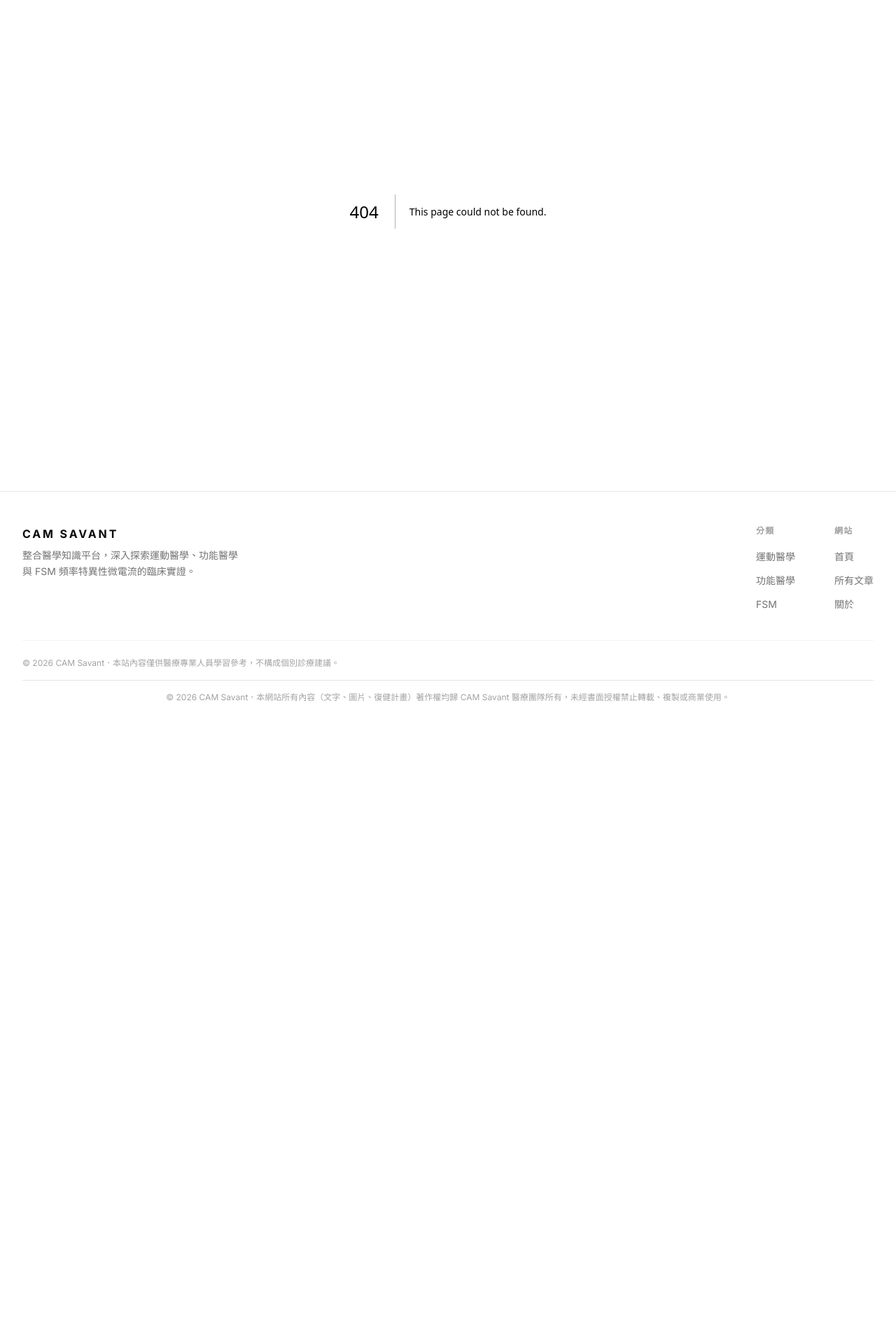
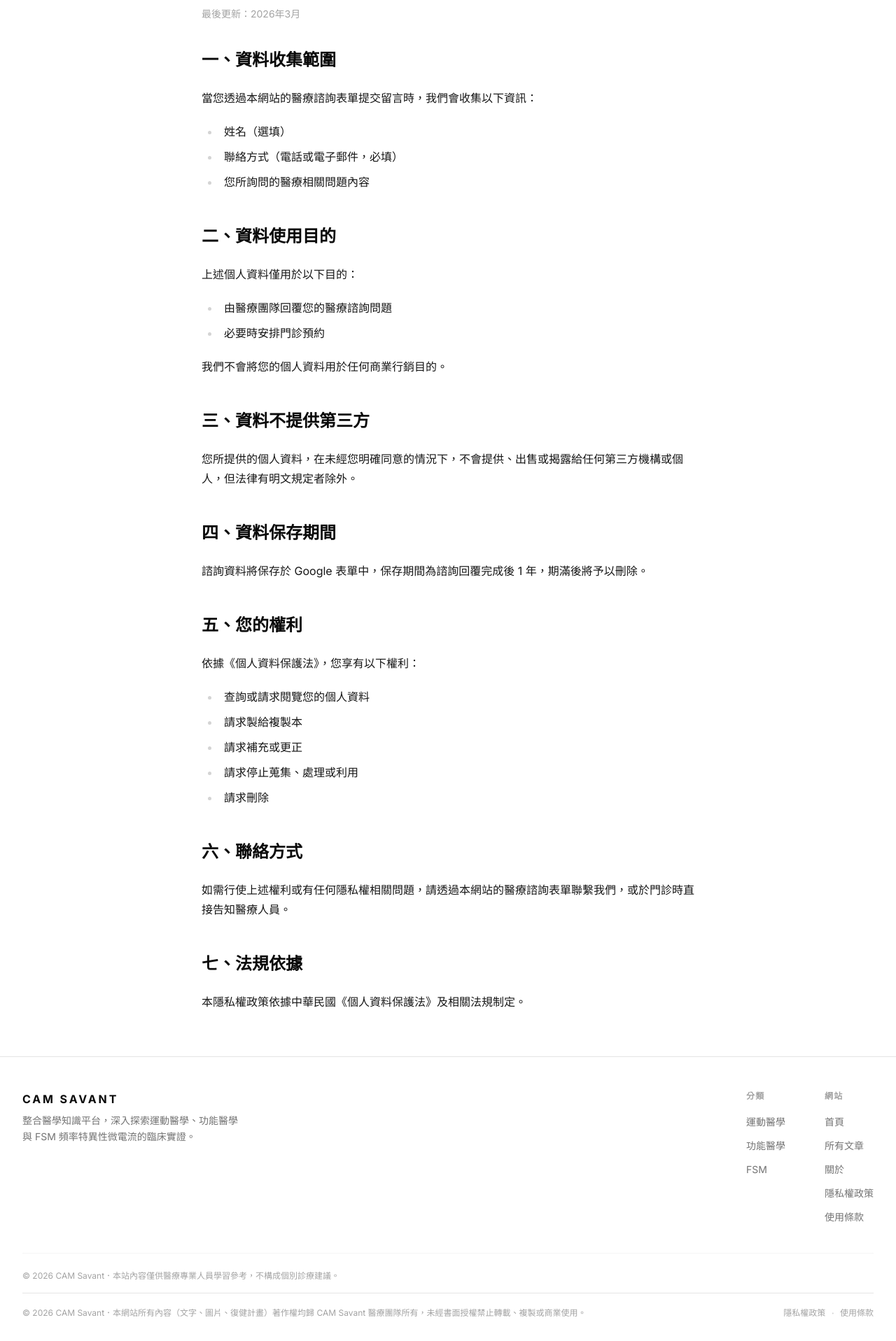
Before and after one commit to Daniel-Yang-Savant/cam-savant, a Next.js app: page /privacy in a window 1280 px wide. Before the commit this address had no page. Shown: the part 163-2080 px from the top of the page at 70% size. Before the commit the page ends 1216 px from the top, so only its background shows below. Built offline with nearby package versions, Linux system fonts and the light colour scheme.

Commit message:
feat: add privacy policy, terms of use, medical disclaimer box

```diff
--- a/app/perioperative-rehab/[slug]/page.tsx
+++ b/app/perioperative-rehab/[slug]/page.tsx
@@ -148,6 +148,13 @@ export default async function PerioperativeRehabArticlePage({ params }: Props) {
               </div>
             </header>
 
+            {/* ── Medical disclaimer ── */}
+            <div className="bg-amber-50 dark:bg-amber-950 border border-amber-200 dark:border-amber-800 rounded-xl px-5 py-4 mb-8 text-sm text-amber-800 dark:text-amber-200 leading-relaxed">
+              <strong>⚠️ 重要提醒：</strong>
+              本復健計劃僅供參考，實際進程須由您的主責醫師依個別狀況評估調整。
+              如有疼痛加劇、腫脹異常或其他不適，請立即停止並回診。
+            </div>
+
             {/* Print button */}
             <PrintButton />
 
--- /dev/null
+++ b/app/privacy/page.tsx
@@ -0,0 +1,48 @@
+import type { Metadata } from 'next'
+export const metadata: Metadata = {
+  title: '隱私權政策',
+  description: 'CAM Savant 隱私權政策',
+}
+export default function PrivacyPage() {
+  return (
+    <div className="min-h-screen bg-white dark:bg-neutral-900">
+      <div className="max-w-3xl mx-auto px-4 sm:px-6 lg:px-8 py-16">
+        <h1 className="text-3xl font-bold text-neutral-950 dark:text-neutral-100 mb-2">隱私權政策</h1>
+        <p className="text-sm text-neutral-400 mb-10">最後更新：2026年3月</p>
+        <div className="prose prose-neutral dark:prose-invert max-w-none">
+          <h2>一、資料收集範圍</h2>
+          <p>當您透過本網站的醫療諮詢表單提交留言時，我們會收集以下資訊：</p>
+          <ul>
+            <li>姓名（選填）</li>
+            <li>聯絡方式（電話或電子郵件，必填）</li>
+            <li>您所詢問的醫療相關問題內容</li>
+          </ul>
+          <h2>二、資料使用目的</h2>
+          <p>上述個人資料僅用於以下目的：</p>
+          <ul>
+            <li>由醫療團隊回覆您的醫療諮詢問題</li>
+            <li>必要時安排門診預約</li>
+          </ul>
+          <p>我們不會將您的個人資料用於任何商業行銷目的。</p>
+          <h2>三、資料不提供第三方</h2>
+          <p>您所提供的個人資料，在未經您明確同意的情況下，不會提供、出售或揭露給任何第三方機構或個人，但法律有明文規定者除外。</p>
+          <h2>四、資料保存期間</h2>
+          <p>諮詢資料將保存於 Google 表單中，保存期間為諮詢回覆完成後 1 年，期滿後將予以刪除。</p>
+          <h2>五、您的權利</h2>
+          <p>依據《個人資料保護法》，您享有以下權利：</p>
+          <ul>
+            <li>查詢或請求閱覽您的個人資料</li>
+            <li>請求製給複製本</li>
+            <li>請求補充或更正</li>
+            <li>請求停止蒐集、處理或利用</li>
+            <li>請求刪除</li>
+          </ul>
+          <h2>六、聯絡方式</h2>
+          <p>如需行使上述權利或有任何隱私權相關問題，請透過本網站的醫療諮詢表單聯繫我們，或於門診時直接告知醫療人員。</p>
+          <h2>七、法規依據</h2>
+          <p>本隱私權政策依據中華民國《個人資料保護法》及相關法規制定。</p>
+        </div>
+      </div>
+    </div>
+  )
+}
--- /dev/null
+++ b/app/terms/page.tsx
@@ -0,0 +1,37 @@
+import type { Metadata } from 'next'
+export const metadata: Metadata = {
+  title: '使用條款',
+  description: 'CAM Savant 使用條款',
+}
+export default function TermsPage() {
+  return (
+    <div className="min-h-screen bg-white dark:bg-neutral-900">
+      <div className="max-w-3xl mx-auto px-4 sm:px-6 lg:px-8 py-16">
+        <h1 className="text-3xl font-bold text-neutral-950 dark:text-neutral-100 mb-2">使用條款</h1>
+        <p className="text-sm text-neutral-400 mb-10">最後更新：2026年3月</p>
+        <div className="prose prose-neutral dark:prose-invert max-w-none">
+          <h2>一、網站性質聲明</h2>
+          <p>CAM Savant（以下簡稱「本網站」）提供之所有內容，包含文章、復健計劃、衛教資訊等，均為醫療衛教資訊，目的在於提升醫療知識，不構成任何醫療診斷、治療建議或醫病關係之建立。</p>
+          <h2>二、不取代面診</h2>
+          <p>本網站內容不能取代醫師的面對面診察與個別評估。每位患者的身體狀況、手術方式及恢復進程均不相同，任何復健計劃的實際執行，均須由您的主責醫師依個別狀況評估後決定。</p>
+          <h2>三、術後復健專區</h2>
+          <p>術後復健專區之內容僅供醫療團隊之就診患者參考使用。患者在執行任何復健動作前，應先確認已獲得主責醫師的許可，並在專業人員指導下進行。</p>
+          <h2>四、緊急醫療聲明</h2>
+          <p>如有以下緊急狀況，請立即前往最近的急診室：</p>
+          <ul>
+            <li>術後傷口大量出血或滲液</li>
+            <li>突發性劇烈疼痛</li>
+            <li>肢體嚴重腫脹、發紫或失去感覺</li>
+            <li>呼吸困難、胸痛或心悸</li>
+            <li>高燒或其他感染症狀</li>
+          </ul>
+          <p><strong>本網站無法提供緊急醫療協助，請勿透過本網站尋求緊急醫療救援。</strong></p>
+          <h2>五、著作權</h2>
+          <p>本網站所有內容之著作權均歸 CAM Savant 醫療團隊所有，未經書面授權禁止轉載、複製或商業使用。</p>
+          <h2>六、免責聲明</h2>
+          <p>本網站對於因使用本網站資訊而產生之任何直接或間接損害，不負任何法律責任。使用本網站即表示您同意本使用條款。</p>
+        </div>
+      </div>
+    </div>
+  )
+}
--- a/components/Footer.tsx
+++ b/components/Footer.tsx
@@ -51,9 +51,11 @@ export default function Footer() {
               </h3>
               <ul className="space-y-2.5">
                 {[
-                  ['/',       '首頁'],
-                  ['/posts',  '所有文章'],
-                  ['/about',  '關於'],
+                  ['/',         '首頁'],
+                  ['/posts',    '所有文章'],
+                  ['/about',    '關於'],
+                  ['/privacy',  '隱私權政策'],
+                  ['/terms',    '使用條款'],
                 ].map(([href, label]) => (
                   <li key={href}>
                     <Link
@@ -77,10 +79,19 @@ export default function Footer() {
         </div>
 
         {/* ── Copyright ── */}
-        <div className="mt-4 border-t border-neutral-200 dark:border-neutral-800 pt-4">
-          <p className="text-xs text-neutral-400 dark:text-neutral-500 text-center">
+        <div className="mt-4 border-t border-neutral-200 dark:border-neutral-800 pt-4 flex flex-col sm:flex-row items-center justify-between gap-2">
+          <p className="text-xs text-neutral-400 dark:text-neutral-500 text-center sm:text-left">
             © {year} CAM Savant．本網站所有內容（文字、圖片、復健計畫）著作權均歸 CAM Savant 醫療團隊所有，未經書面授權禁止轉載、複製或商業使用。
           </p>
+          <div className="flex items-center gap-2 shrink-0">
+            <Link href="/privacy" className="text-xs text-neutral-400 hover:text-neutral-600 dark:hover:text-neutral-300 transition-colors">
+              隱私權政策
+            </Link>
+            <span className="text-neutral-300 dark:text-neutral-600">·</span>
+            <Link href="/terms" className="text-xs text-neutral-400 hover:text-neutral-600 dark:hover:text-neutral-300 transition-colors">
+              使用條款
+            </Link>
+          </div>
         </div>
       </div>
     </footer>
```
